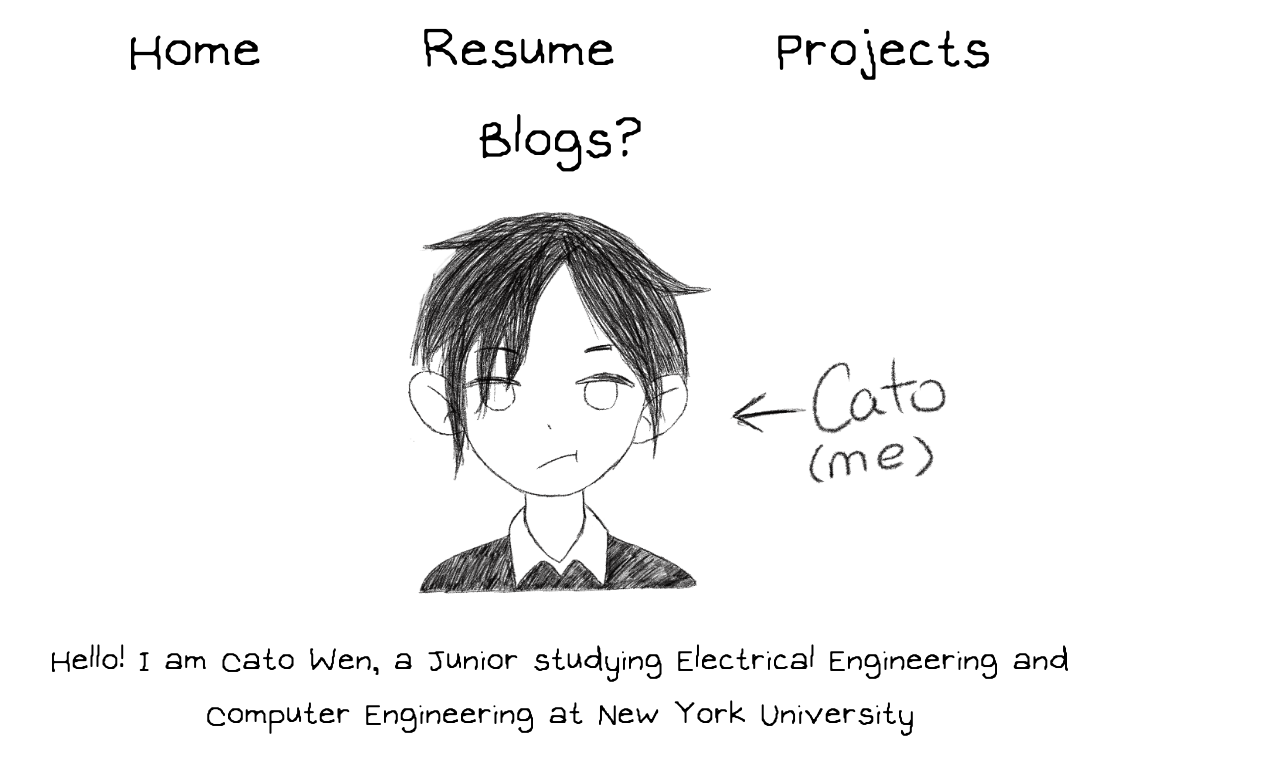
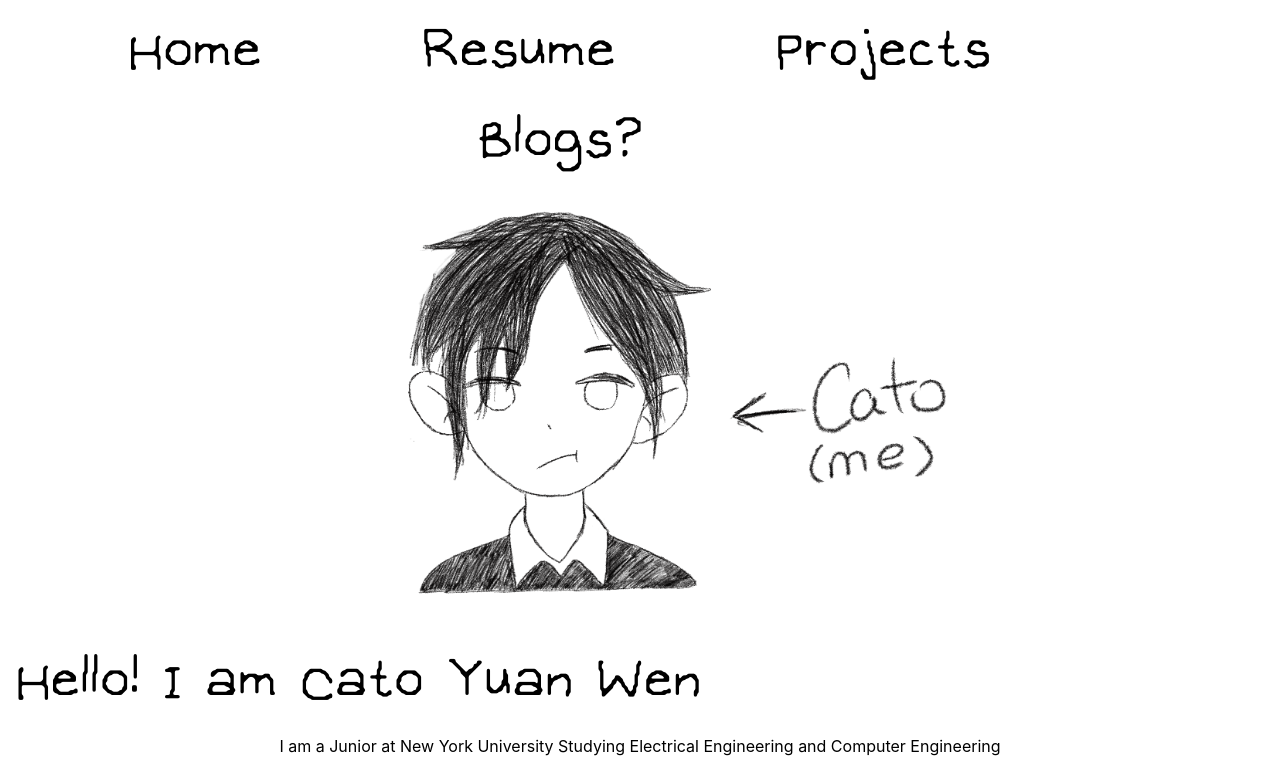
Before and after one commit to JustThatTaco/portfolio, a React (Create React App) app: page / in a window 1280 px wide. Shown: the top 777 px of the page. Built offline with nearby package versions, Linux system fonts and the light colour scheme.

Commit message:
edit home page

```diff
--- a/src/components/Home.css
+++ b/src/components/Home.css
@@ -6,8 +6,14 @@
 .intro{
     margin: 0;
     padding: 0;
-    display: inline-block;
-    margin-right: 10rem;
+    /* display: inline-block; */
+    text-align: left;
+    margin-left: 1rem;
     font-family: 'omo_font';
-    font-size: 3rem;
+    font-size: 5rem;
 }
+
+.container {
+    align-items: center;
+    justify-content: center;
+}
--- a/src/components/Home.js
+++ b/src/components/Home.js
@@ -1,5 +1,6 @@
 import React, { useEffect, useState } from 'react';
 import portrait from '../assets/cato_portrait.png';
+import nyu from '../assets/NYU2.jpg';
 import "./Home.css";
 
 const Homepage = () => {
@@ -26,11 +27,18 @@ const Homepage = () => {
     return (
       <div>
         <img src={portrait}
-             alt="Picture of Me"
+             alt="Portrait of Me"
              style={{ width: `${windowSize.width * 0.5}px`, height: 'auto' }}
         />
-        <p className='intro'> Hello! I am Cato Wen, a Junior studying Electrical Engineering
-        and Computer Engineering at New York University </p>
+        <p className='intro'> Hello! I am Cato Yuan Wen </p>
+        <div className='container'>
+          <p className='body1'> I am a Junior at New York University Studying Electrical Engineering and Computer Engineering </p>
+          <img src={nyu}
+             alt="NYU Logo"
+             style={{ width: `${windowSize.width * 0.3}px`, height: 'auto', float: 'left'}}
+          />
+        </div>
+
       </div>
     );
   };
```
Also changed, not shown: src/assets/NYU1.jpg (added), src/assets/NYU2.jpg (added).
